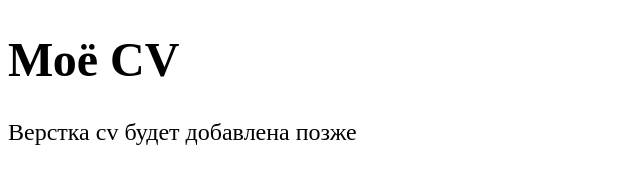
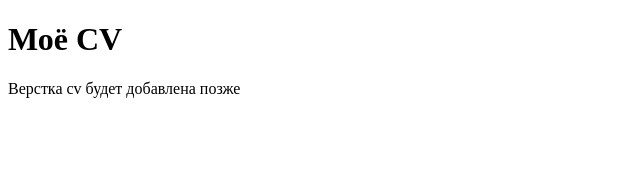
Before and after one commit to skreamer20/rsschool-cv, a plain HTML site: page index.html in a window 1280 px wide. Shown: the whole page, without its empty margins (0-640 px from the left). Drawn offline with Linux system fonts and the light colour scheme.

Commit message:
feat: update style.css

```diff
--- a/style.css
+++ b/style.css
@@ -1,4 +1,3 @@
 body {
   font-family: 'Times New Roman', Times, serif;
-  font-size: 24px;
 }
```
